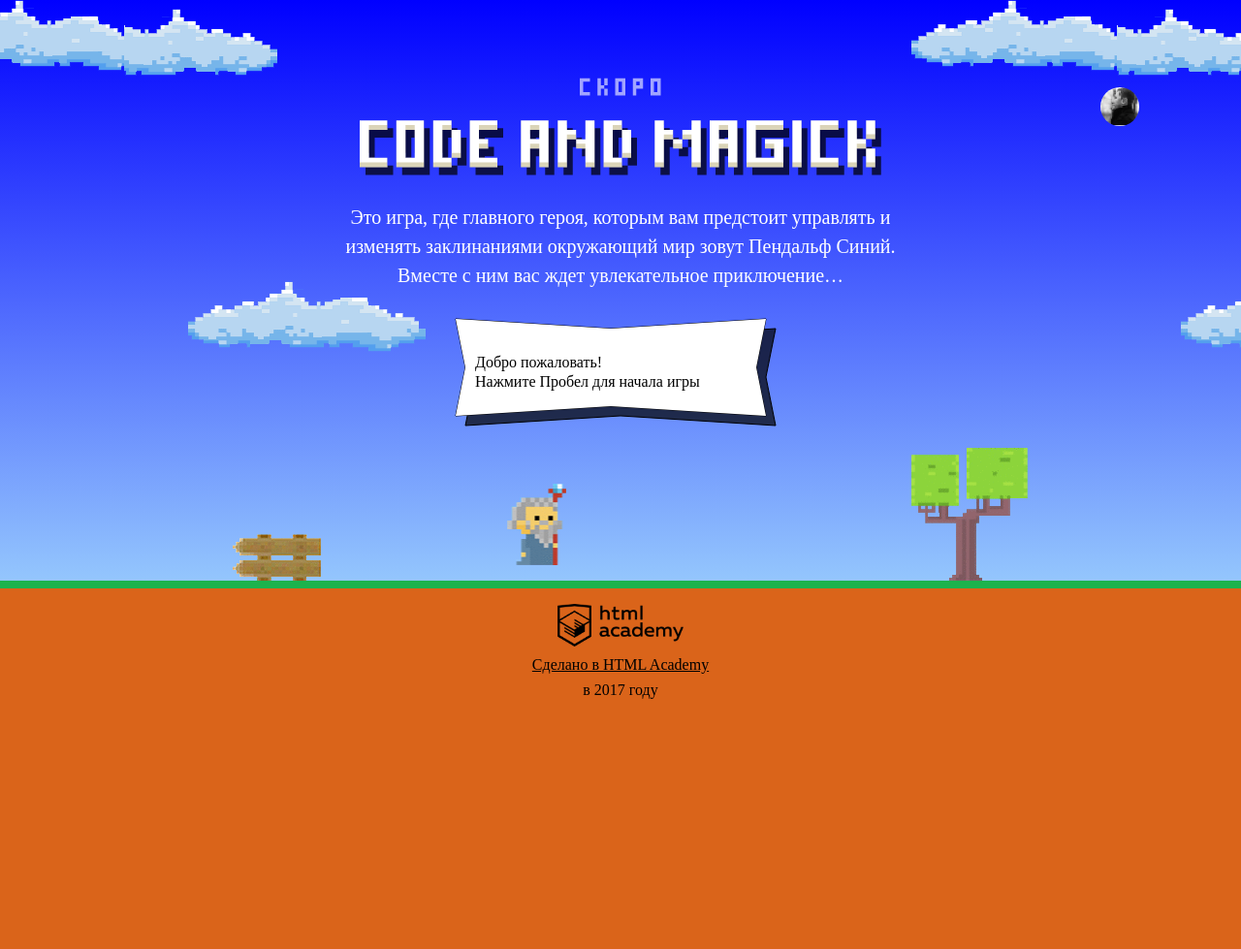
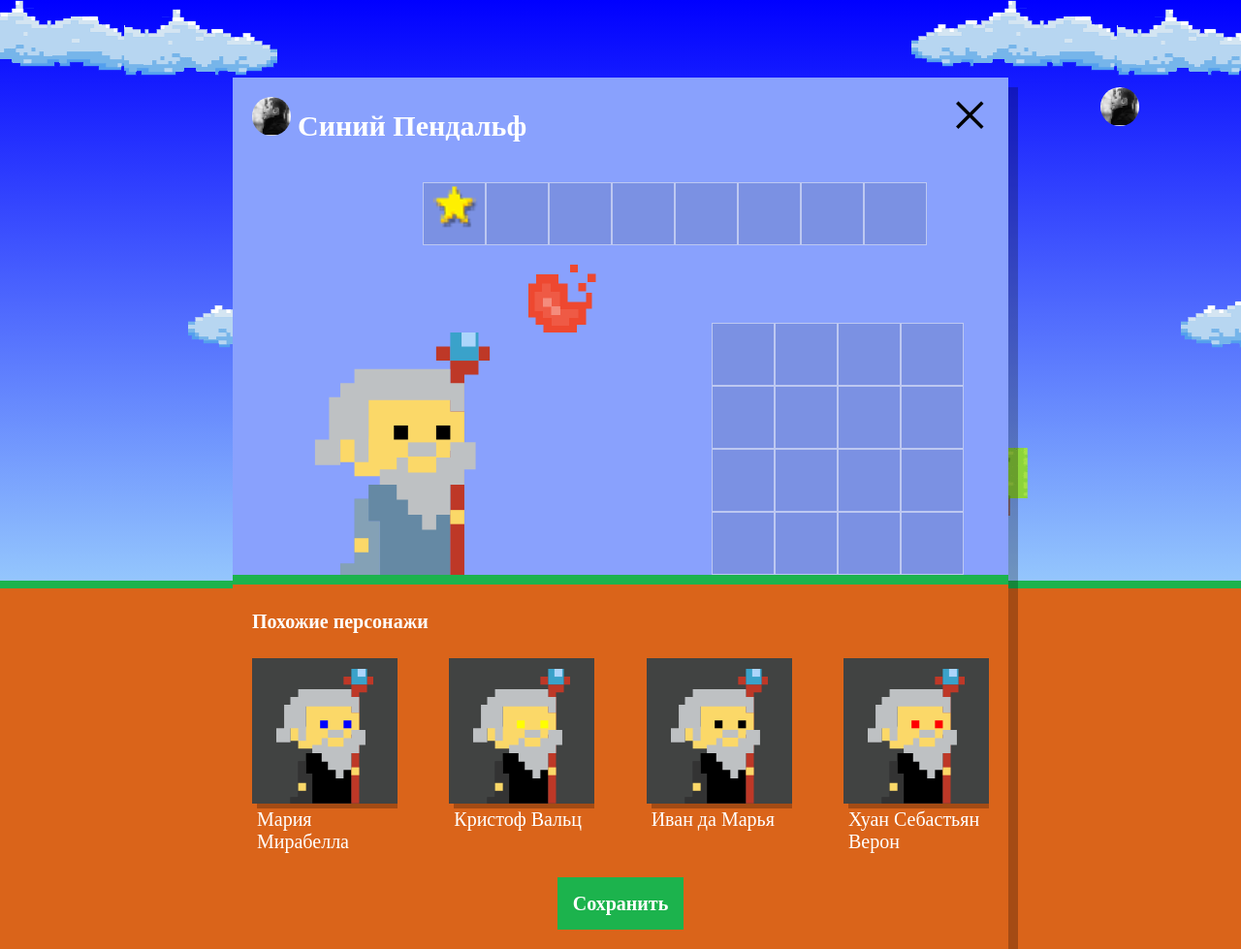
Before and after one commit to AnnaAbrosimova/1168059-code-and-magick-18, a website: page index.html in a window 1280 px wide. Shown: the whole page at 97% size. Before the commit the page ends 800 px from the top, so only its background shows below. Drawn offline with Linux system fonts and the light colour scheme; a web font is replaced by a local one.

Commit message:
Задание 3 (код и магия)

```diff
--- a/index.html
+++ b/index.html
@@ -108,7 +108,7 @@
         <div class="setup-wizard-wrap">
           <svg xmlns="http://www.w3.org/2000/svg" viewBox="0 0 62 86" class="setup-wizard">
             <g class="wizard">
-              <use xlink:href="#wizard-coat" class="wizard-coat" style="fill: #6589a4"></use>
+              <use xlink:href="#wizard-coat" class="wizard-coat"/* style="fill: #6589a4"*/></use>
               <use xlink:href="#wizard-head" class="wizard-head"></use>
               <use xlink:href="#wizard-eyes" class="wizard-eyes"></use>
               <use xlink:href="#wizard-hands" class="wizard-hands"></use>
@@ -180,7 +180,7 @@
     <p class="setup-similar-label">Петр Петров</p>
   </div>
 </template>
-
+<script src="js/setup.js"></script>
 <script src="js/game.js"></script>
 
 </body>
--- /dev/null
+++ b/js/setup.js
@@ -0,0 +1,49 @@
+'use strict';
+var userDialog = document.querySelector('.setup');
+userDialog.classList.remove('hidden');
+document.querySelector('.setup-similar').classList.remove('hidden');
+var similarListElement = document.querySelector('.setup-similar-list');
+var similarWizardTemplate = document.querySelector('#similar-wizard-template').content.querySelector('.setup-similar-item');
+var wizardNames = ['Иван', 'Хуан Себастьян', 'Мария', 'Кристоф', 'Виктор', 'Юлия', 'Люпита', 'Вашингтон'];
+var wizardSurnames = ['да Марья', 'Верон', 'Мирабелла', 'Вальц', 'Онопко', 'Топольницкая', 'Нионго', 'Ирвинг'];
+var coatColors = ['rgb (101, 137, 164)', 'rgb (241, 43, 107)', 'rgb (146, 100, 161)', 'rgb (56, 159, 117)', 'rgb (215, 210, 55)', 'rgb (0, 0, 0)'];
+// var coatColors = ['red', 'black', 'yellow', 'blue', 'green'];
+var eyesColors = ['black', 'red', 'blue', 'yellow', 'green'];
+var randoms = [];
+var maxlength = 4;
+var randomNum;
+var wizards = [];
+var getRandom = function () {
+  return Math.floor(Math.random() * maxlength);
+};
+for (var i = 0; i < maxlength; i++) {
+  randomNum = getRandom();
+  while (randoms.length < maxlength) {
+    if (randoms.indexOf(randomNum) === -1) {
+      randoms.push(randomNum);
+    } else {
+      randomNum = getRandom();
+    }
+  }
+}
+for (var j = 0; j < randoms.length; j++) {
+  wizards[j] =
+      {name: wizardNames[randoms[j]] + ' ' + wizardSurnames[randoms[j]],
+        coatColor: coatColors[randoms[j]],
+        eyesColor: eyesColors[randoms[j]]
+      };
+}
+// console.log(wizards);
+var renderWizard = function (wizards) {
+  var wizardElement = similarWizardTemplate.cloneNode(true);
+  wizardElement.querySelector('.setup-similar-label').textContent = wizards.name;
+  wizardElement.querySelector('.wizard-coat').style.fill = wizards.coatColor;
+  wizardElement.querySelector('.wizard-eyes').style.fill = wizards.eyesColor;
+  return wizardElement;
+};
+var fragment = document.createDocumentFragment();
+for (i = 0; i < maxlength; i++) {
+  fragment.appendChild(renderWizard(wizards[i]));
+}
+similarListElement.appendChild(fragment);
+userDialog.querySelector('.setup-similar').classList.remove('hidden');
```
